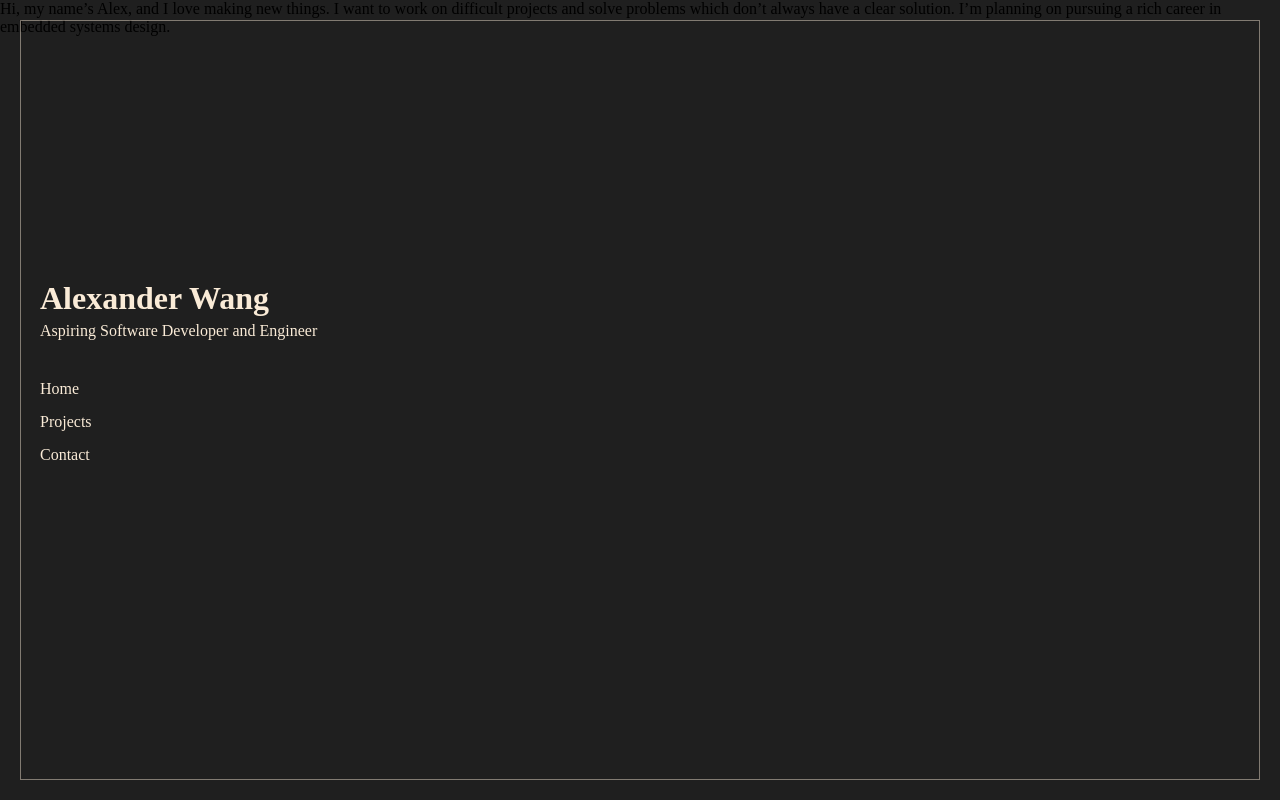
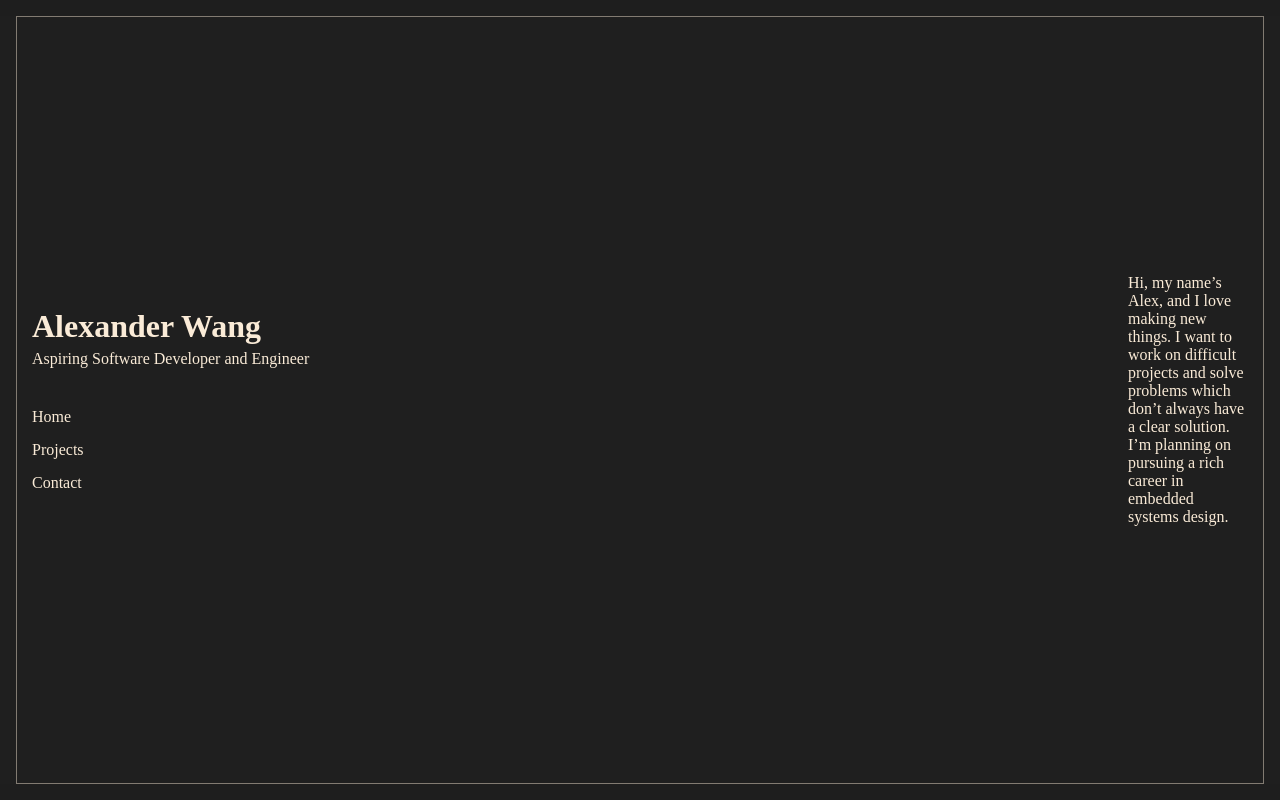
Before and after one commit to alw017/gondola, a Vue app: page / in a window 1280 px wide. Built offline with nearby package versions, Linux system fonts and the light colour scheme.

Commit message:
Remaining Barebones functionality implemented

```diff
--- a/index.html
+++ b/index.html
@@ -3,6 +3,7 @@
   <head>
     <meta charset="UTF-8" />
     <meta name="viewport" content="width=device-width, initial-scale=1.0" />
+    <link rel="stylesheet" href="https://fonts.googleapis.com/icon?family=Material+Icons">
     <title>Alexander Wang</title>
   </head>
   <body>
--- a/src/App.vue
+++ b/src/App.vue
@@ -2,6 +2,7 @@
 import Frame from './components/Frame.vue'
 import Header from './components/Header.vue'
 import Content from './components/Content.vue'
+import Mask from './components/Mask.vue'
 </script>
 
 <script>
@@ -36,6 +37,7 @@ export default {
 
 <template>
     <Frame></Frame>
+    <Mask></Mask>
     <Header @home-click="handleNav('home')" @project-click="handleNav('proj')" @contact-click="handleNav('contact')"></Header>
     <Content :currentSelected="selectedOption"></Content>
 </template>
--- a/src/components/Content.vue
+++ b/src/components/Content.vue
@@ -1,7 +1,35 @@
 <script setup>
+import { createHydrationRenderer, createRenderer } from 'vue';
+
     defineProps({
         currentSelected: String,
     })
+</script>
+
+<script>
+    export default {
+        created(){
+            window.addEventListener('wheel', this.handleScroll);
+        },
+        unmounted() {
+            window.removeEventListener('wheel', this.handleScroll);
+        },
+        data() {
+           return {
+                ypos: 0
+           }
+        },
+        computed: {
+            style() {
+                return { transform: 'translate3d(0px, ' + this.ypos + 'px, 0px)' }
+            }
+        },
+        methods: {
+            handleScroll(event) {
+                this.ypos -= event.deltaY;
+            }
+        }
+    }
 </script>
 
 <template>
@@ -11,14 +39,33 @@
                 Hi, my name’s Alex, and I love making new things. I want to work on difficult projects and solve problems which don’t always have a clear solution. I’m planning on pursuing a rich career in embedded systems design.
             </div>
         </section>
-        <section class="full-window" v-if="currentSelected === 'projects'">
-            <div  class="projects">
-                Projects
-            </div>
+        <section class="full-window flex-cards" v-if="currentSelected === 'projects'">
+                <div class="flex-card-container" :style="style">
+                    <div class="card">
+                        Card Contents
+                    </div>
+                    <div class="card">
+                        Card Contents
+                    </div>
+                    <div class="card">
+                        Card Contents
+                    </div>
+                    <div class="card">
+                        Card Contents
+                    </div>
+                    <div class="card">
+                        Card Contents
+                    </div>
+                    <div class="card">
+                        Card Contents
+                    </div>
+                </div>
         </section>
         <section class="full-window" v-if="currentSelected === 'contact'" >
             <div class="contact">
-                Contact
+                <div style="padding-bottom:2vmin">Email: wang.alexander204@gmail.com</div>
+                <div>Linkedin <i class="material-icons">arrow_outward</i></div>
+                <div>Github <i class="material-icons">arrow_outward</i></div>
             </div>
         </section>
     </main>
@@ -26,7 +73,34 @@
 
 <style scoped>
 
+.flex-cards {
+    position:relative;
+    min-height:100%;
+}
+.flex-card-container {
+    display: flex;
+    flex-direction:column;
+    padding-top: calc(2vmin + 150px);
+    padding-left: calc(2vmin + 40%);
+    padding-right:4vmin;
+    padding-bottom: calc(2vmin + 150px);
+    transform:translate3d(0px, 0px, 0px);
+    transition: transform;
+    transition-duration: 0.4s;
+    transition-timing-function: cubic-bezier(.1,.4,.12,1);
+}
+
+.card {
+    width: 100%;
+    height: max(50vh, 400px);
+    margin-bottom: 2vmin;
+    background-color:grey;
+}
+
 .content-container {
+    position: fixed;
+    left:0;
+    top:0;
     overflow:hidden;
     width: 100%;
     height: 100%;
@@ -37,14 +111,30 @@
     min-height: 100%;
 }
 .home {
-
+    color:antiquewhite;
+    width:120px;
+    position: absolute;
+    top:50%;
+    transform: translate(0, -50%);
+    right:4vmin;
 }
 
 .projects {
-
+    display:block;
+    position: absolute;
+    right: 4vmin;
+    color:antiquewhite;
+    min-height: 100%;
+    height: 100%;
 }
 
 .contact {
-
+    display:block;
+    position: absolute;
+    right:4vmin;
+    top:50%;
+    transform: translate(0, -50%);
+    color:antiquewhite;
+    white-space: nowrap;
 }
 </style>
--- a/src/components/Frame.vue
+++ b/src/components/Frame.vue
@@ -24,10 +24,10 @@ defineProps({
 }
 .frame-container{
     position:fixed;
-    left: 20px;
-    right: 20px;
-    top: 20px;
-    bottom: 20px;
+    left: 2vmin;
+    right: 2vmin;
+    top: 2vmin;
+    bottom: 2vmin;
 }
 
 .frame-top {
--- a/src/components/Header.vue
+++ b/src/components/Header.vue
@@ -28,9 +28,9 @@ defineProps({
 }
 
 header {
+    z-index: 100;
     position: fixed;
-    height:30%;
-    left: 40px;
+    left: 4vmin;
     top: 50%;
     transform: translate(0, -50%);
     color:antiquewhite;
--- /dev/null
+++ b/src/components/Mask.vue
@@ -0,0 +1,38 @@
+<template>
+    <div class="mask">
+        <div class="mask-top">
+        </div>
+        <div class="mask-bottom">
+        </div>
+    </div>
+</template>
+
+<style scoped>
+
+.mask {
+    z-index: 1;
+    position: fixed;
+    left:0;
+    top:0;
+    width:100%;
+    height:100%;
+    overflow:hidden;
+}
+
+.mask-top, .mask-bottom {
+    position: absolute;
+    height: 2vmin;
+    width:100%;
+    left: 0;
+    background-color: #1f1f1f;
+    opacity: 0.9;
+}
+
+.mask-top {
+    top: 0;
+}
+
+.mask-bottom {
+    bottom: 0;
+}
+</style>
```
